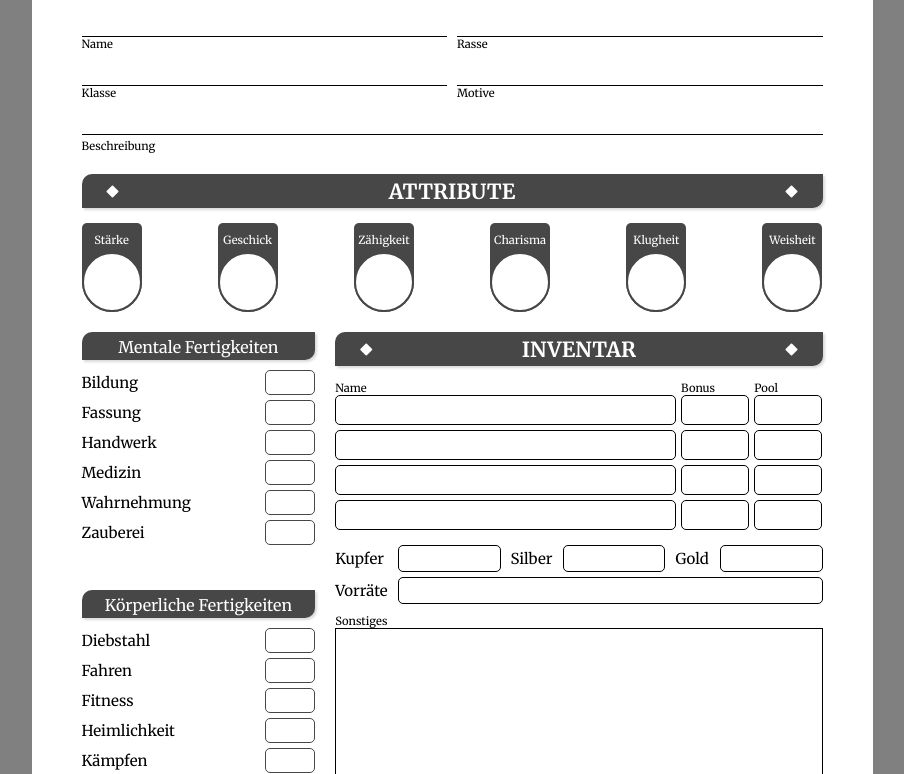
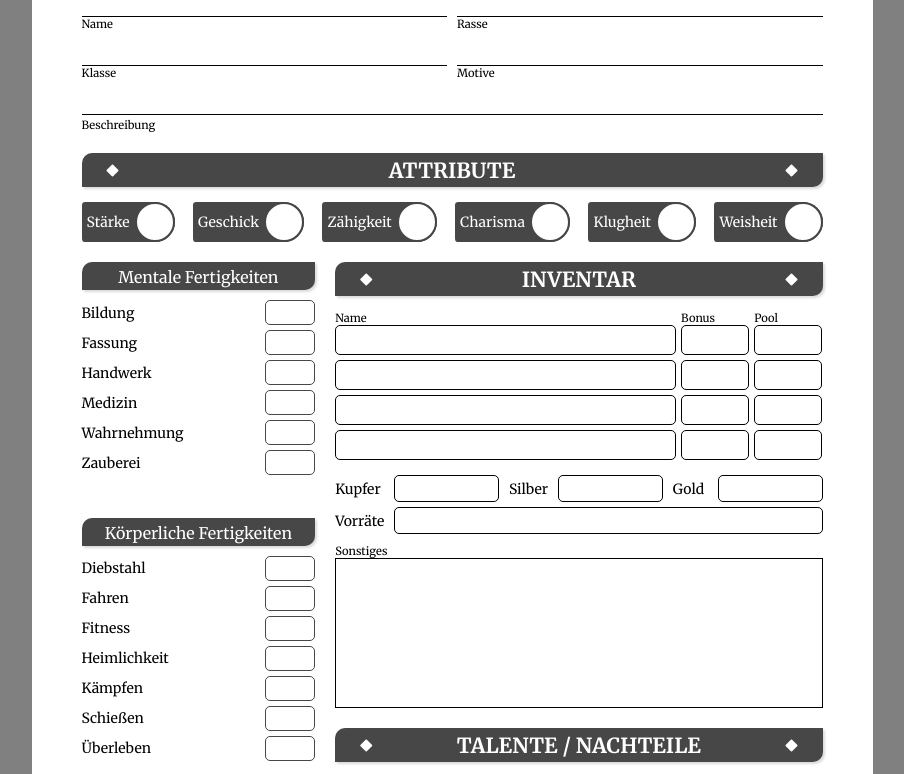
Before and after one commit to Paraldos/awheldenbogen, a website with bundled scripts: page index.html in a window 1280 px wide. Shown: the part 102-876 px from the top of the page, without its empty margins (188-1092 px from the left). Built offline with nearby package versions, Linux system fonts and the light colour scheme.

Commit message:
reworked overall styling

```diff
--- a/index.html
+++ b/index.html
@@ -24,7 +24,6 @@
       <div class="fertigkeiten"></div>
       <div class="inventar"></div>
       <div class="talente"></div>
-      <div class="nachteile"></div>
       <div class="merkmale"></div>
     </main>
   </body>
--- a/js/talente.js
+++ b/js/talente.js
@@ -15,8 +15,6 @@ export default class Talente extends Nodetype {
                 <div></div>
                 <div></div>
                 <div></div>
-                <div></div>
-                <div></div>
             </div>
         `;
   }
--- a/styles/__styles.scss
+++ b/styles/__styles.scss
@@ -29,7 +29,7 @@ body {
   scroll-behavior: smooth;
   background-color: grey;
 
-  font-size: 15px;
+  font-size: 14px;
   font-family: "Merriweather", serif;
   font-weight: 400;
   font-style: normal;
@@ -39,7 +39,7 @@ main {
   height: 1189px;
   width: 841px;
   margin: 0 auto;
-  padding: 50px;
+  padding: 30px 50px;
   background-color: var(--color__background);
 
   display: grid;
@@ -50,7 +50,6 @@ main {
     "attribute attribute attribute"
     "fertigkeiten inventar inventar"
     "fertigkeiten talente talente"
-    "fertigkeiten nachteile nachteile"
     "fertigkeiten merkmale merkmale";
   gap: 20px;
 }
--- a/styles/_attribute.scss
+++ b/styles/_attribute.scss
@@ -9,22 +9,21 @@
 
 .attribut {
   display: flex;
-  flex-direction: column;
+  flex-direction: row;
   color: white;
+  align-items: center;
   background-color: var(--color__grey);
   border-radius: 5px;
-  border-bottom-left-radius: 30px;
+  border-top-right-radius: 30px;
   border-bottom-right-radius: 30px;
 
   p {
-    font-size: 0.7rem;
-    text-align: center;
-    padding: 10px 0 5px 0;
+    padding: 5px;
   }
 
   div {
-    width: 60px;
-    height: 60px;
+    width: 40px;
+    height: 40px;
     border: 2px solid var(--color__grey);
     border-radius: 80px;
     background-color: white;
--- a/styles/_fertigkeiten.scss
+++ b/styles/_fertigkeiten.scss
@@ -1,7 +1,8 @@
 .fertigkeiten {
   grid-area: fertigkeiten;
-    display: grid;
-    grid-template-columns: 1fr;
+  display: flex;
+  flex-direction: column;
+  justify-content: space-between;
 
   &__container {
     display: flex;
@@ -14,7 +15,6 @@
   display: flex;
   justify-content: space-between;
   align-items: center;
-    margin-left: var(--gap-medium);
 
   div {
     border: 1px solid var(--color__grey);
```
Also changed, not shown: styles.css, 1 other file. Lines whose indentation alone changed are shown as unchanged.
